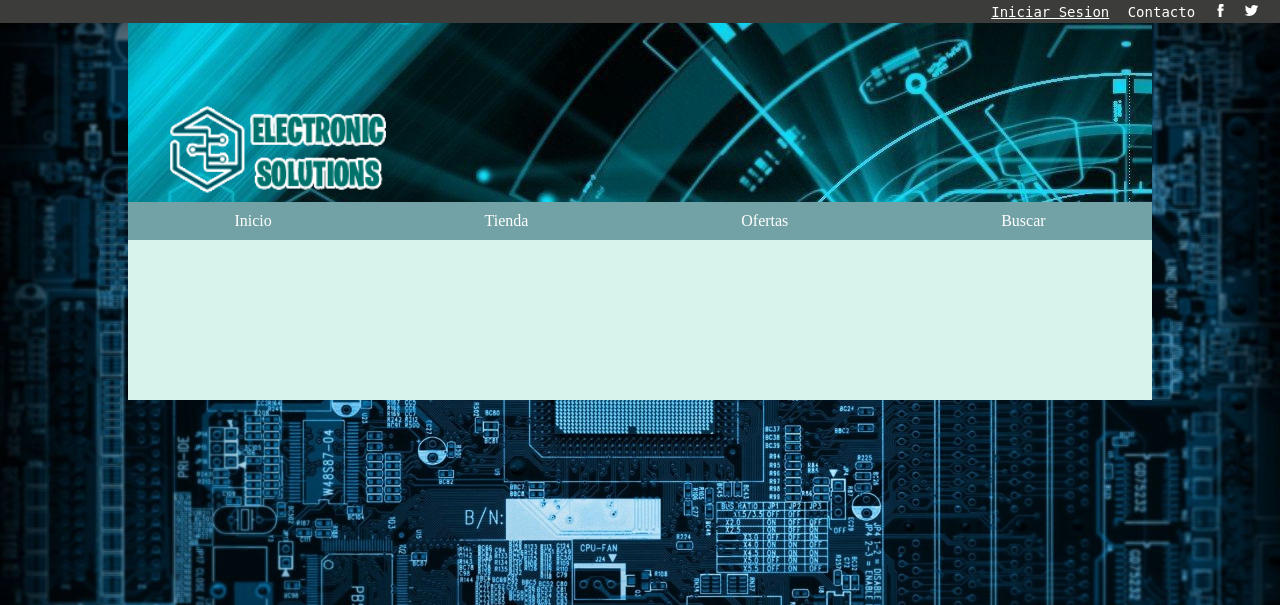
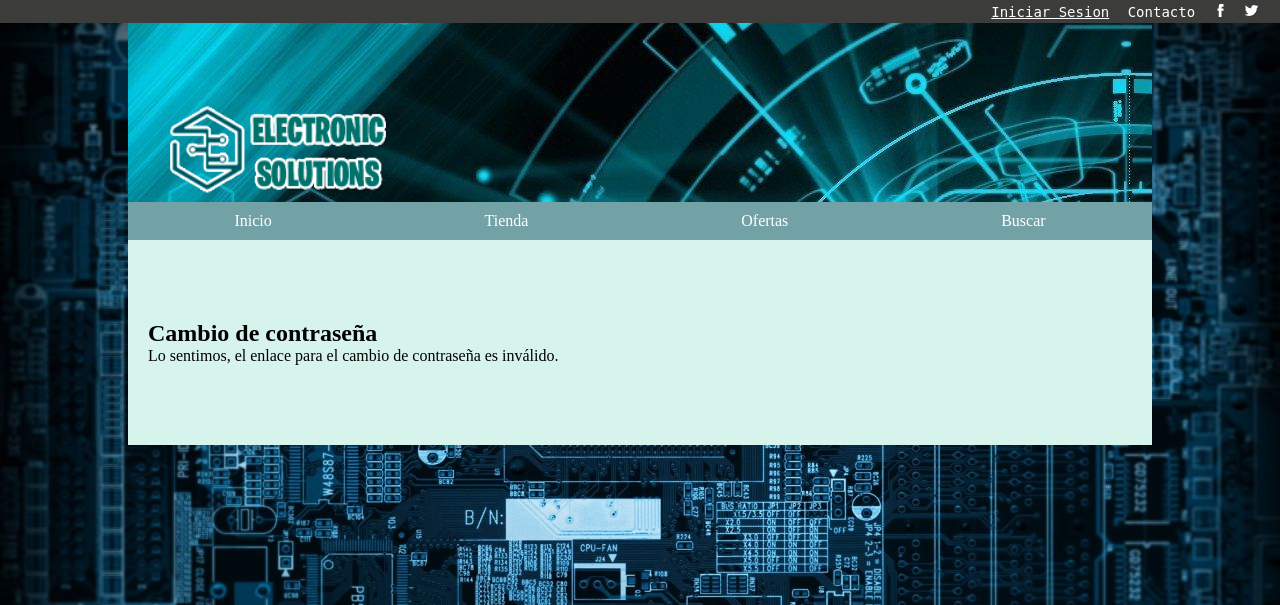
Before and after one commit to Takumi666/TiendaElectronica, a Django app: a page that uses sistema/templates/cambiarPassword.html in a window 1280 px wide. Shown: the top 605 px of the page. Run offline with Django 3.2, Linux system fonts and the light colour scheme; data comes from the database, SQL or seed files in the repository; both versions use the stored data as it was after the commit.

Commit message:
update del recovery passwd

```diff
--- a/sistema/templates/cambiarPassword.html
+++ b/sistema/templates/cambiarPassword.html
@@ -6,7 +6,7 @@
 		<script type="text/javascript" src="{% static 'js/validadorCambioPasswd.js' %}"></script> <!-- Se cargan los validadores para el cambio de contraseña -->
 {% endblock %}
 
-{% block Content %}<!-- Formulario para cambiar contraseña -->
+{% block content %}<!-- Formulario para cambiar contraseña -->
 				<h2>Cambio de contraseña</h2>
 				{% if user %}
 				{% if form %}
```
Also changed, not shown: db.sqlite3.
